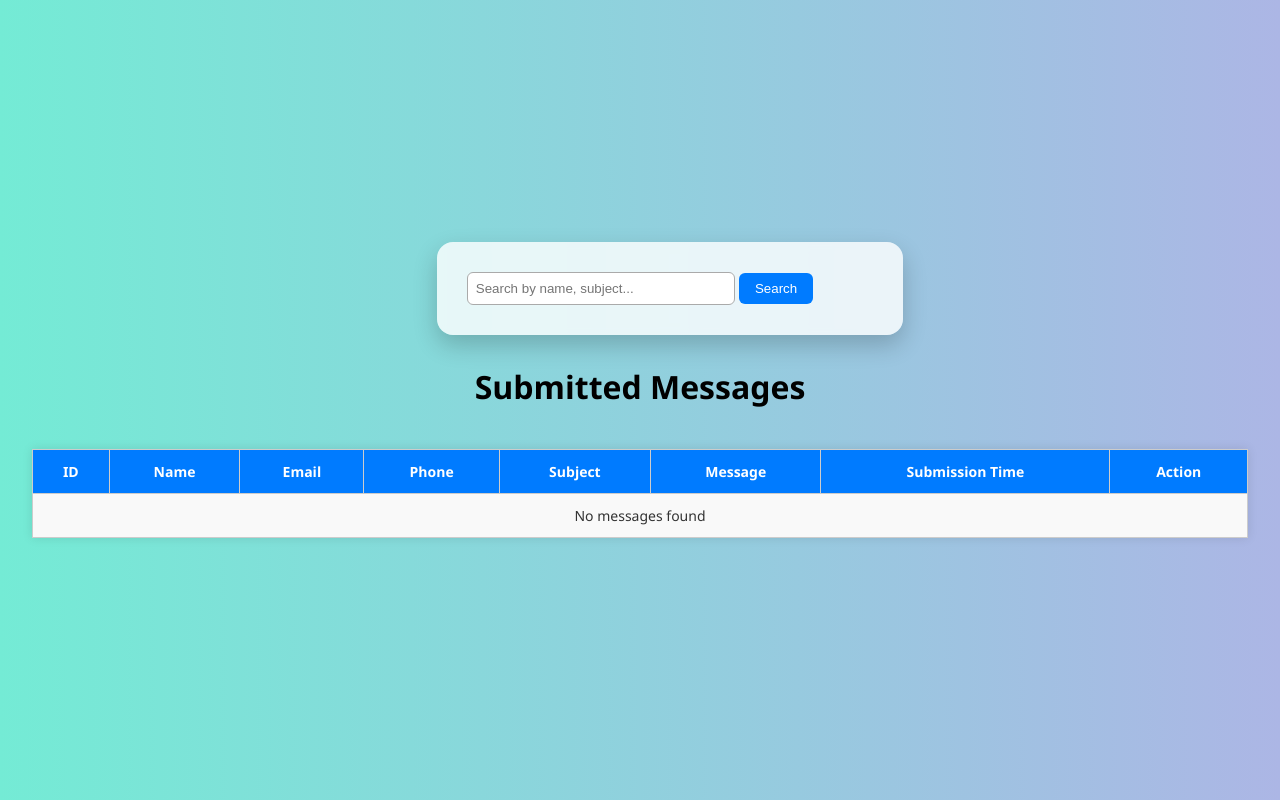
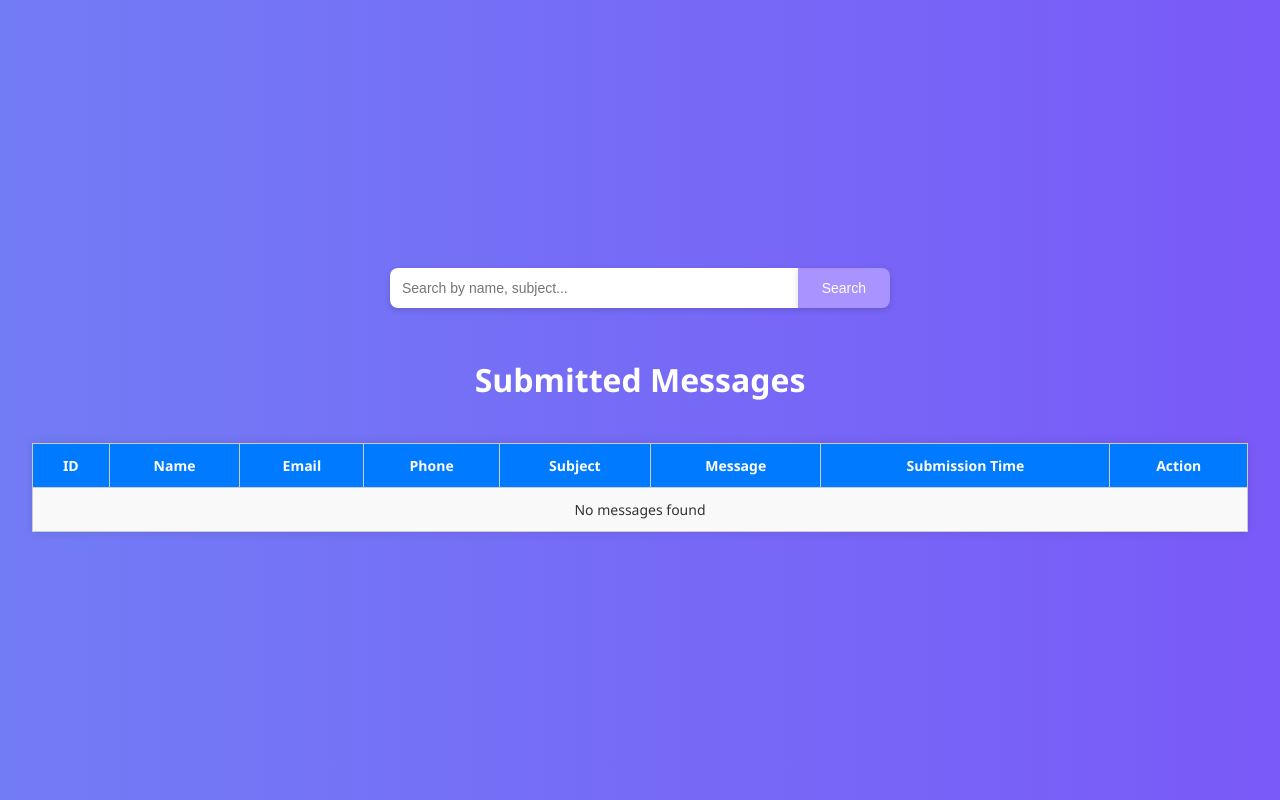
Before and after one commit to Owais-Basim-Yousef/flask-messaging-system, a Flask app: page /admin in a window 1280 px wide. Run offline with Flask 3, Linux system fonts and the light colour scheme; data that the repository does not hold is empty.

Commit message:
css, search bar layout

```diff
--- a/app.py
+++ b/app.py
@@ -41,7 +41,7 @@ def submit():
             cursor.close()
             conn.close()
 
-            # detect language from form
+
             if request.referrer and "/home_ar" in request.referrer:
                 return redirect(url_for("success_page_ar"))
             else:
--- a/static/css/style.css
+++ b/static/css/style.css
@@ -1,7 +1,7 @@
-/* Page Style */
+
 body {
     font-family: 'Segoe UI', Tahoma, Geneva, Verdana, sans-serif;
-    background: linear-gradient(to right, #74ebd5, #ACB6E5);
+    background: linear-gradient(90deg, #727cf5 0%, #7a5af8 100%);
     margin: 0;
     height: 100vh;
     display: flex;
@@ -10,16 +10,16 @@ body {
     flex-direction: column;
 }
 
-/* Contact Form Styling */
 form {
-    background-color: #ffffffcc;
+    background-color: #f2f2f5; /* very light gray close to white */
     padding: 30px;
     border-radius: 16px;
-    box-shadow: 0 10px 25px rgba(0, 0, 0, 0.2);
+    box-shadow: 0 8px 20px rgba(0, 0, 0, 0.1);
     max-width: 450px;
     width: 100%;
-    backdrop-filter: blur(5px);
 }
+
+
 
 #firstH {
     color: #333;
@@ -68,7 +68,7 @@ textarea:not(:placeholder-shown) {
 button {
     margin-top: 20px;
     width: 100%;
-    background-color: #007bff;
+    background-color: #a993ff; /* new purple button */
     color: white;
     padding: 12px;
     border: none;
@@ -79,10 +79,13 @@ button {
 }
 
 button:hover {
-    background-color: #0056b3;
+    background-color: #c4b7f9;
 }
 
-/* Icon Styling for Validation */
+
+
+
+
 form img {
     position: absolute;
     right: 10px;
@@ -91,8 +94,14 @@ form img {
     height: 18px;
     display: none;
 }
+html[dir="rtl"] form img {
+    right: auto;
+    left: 10px;
+}
 
-/* Admin Table Styling */
+
+
+
 table {
     width: 95%;
     margin: 20px auto;
@@ -141,26 +150,53 @@ h1 {
     margin-top: 30px;
 }
 
-/* Admin filter/search form */
-#adminSearch {
-    padding: 8px;
-    width: 250px;
-    border: 1px solid #aaa;
-    border-radius: 6px;
+
+
+.search-bar{
+    background: transparent;
+    padding: 0;
+    border-radius: 0;
+    box-shadow: none;
+    backdrop-filter: none;
+    max-width: none;
+    width: 500px;
+    margin: 20px auto;
+    display: flex;
+    align-items: center;
 }
 
-#adminButton {
-    padding: 8px 16px;
+.search-bar #adminSearch{
+    flex: 1;
+    padding: 12px;
     border: none;
-    background-color: #007bff;
-    color: white;
-    border-radius: 6px;
-    cursor: pointer;
+    outline: none;
+    font-size: 14px;
+    color: #333;
+    border-radius: 8px 0 0 8px;
+    background: #fff;
+    box-shadow: 0 2px 6px rgba(0,0,0,0.15);
 }
 
-#adminButton:hover {
-    background-color: #0056b3;
+.search-bar #adminButton{
+    background: #a993ff;
+    color: #fff;
+    border: none;
+    border-radius: 0 8px 8px 0;
+    padding: 12px 24px;
+    font-size: 14px;
+    cursor: pointer;
+    transition: opacity 0.3s ease;
+    box-shadow: 0 2px 6px rgba(0,0,0,0.15);
 }
+
+.search-bar #adminButton:hover{
+    opacity: 0.9;
+
+}
+
+
+
+
 
 .success-container {
     background-color: #ffffffcc;
--- a/templates/admin.html
+++ b/templates/admin.html
@@ -6,14 +6,14 @@
     <link rel="stylesheet" href="{{ url_for('static', filename='css/style.css') }}">
 </head>
 <body>
-<div class="search-box">
-    <form action="{{ url_for('admin_page') }}" method="GET">
+
+    <form class= "search-bar" action="{{ url_for('admin_page') }}" method="GET">
         <input type="text" id= "adminSearch" name="search" placeholder="Search by name, subject..." value="{{ search }}">
         <input type="submit" id= "adminButton" value="Search">
     </form>
-</div>
 
-<h1>Submitted Messages</h1>
+
+<h1 style="color: rgb(255, 255, 255);">Submitted Messages</h1>
 <table border="1" cellpadding="5">
     <tr>
         <th>ID</th>
--- a/templates/home.html
+++ b/templates/home.html
@@ -17,7 +17,7 @@
         <p style="color: green;">{{ success }}</p>
         {% endif %}
 
-        dddddddsssss
+
 
 
     <div class="lang-switch-right">
--- a/templates/success.html
+++ b/templates/success.html
@@ -1,4 +1,3 @@
-sssss
 <!DOCTYPE html>
 <html lang="{{ 'ar' if lang == 'ar' else 'en' }}" dir="{{ 'rtl' if lang == 'ar' else 'ltr' }}">
 <head>
```
